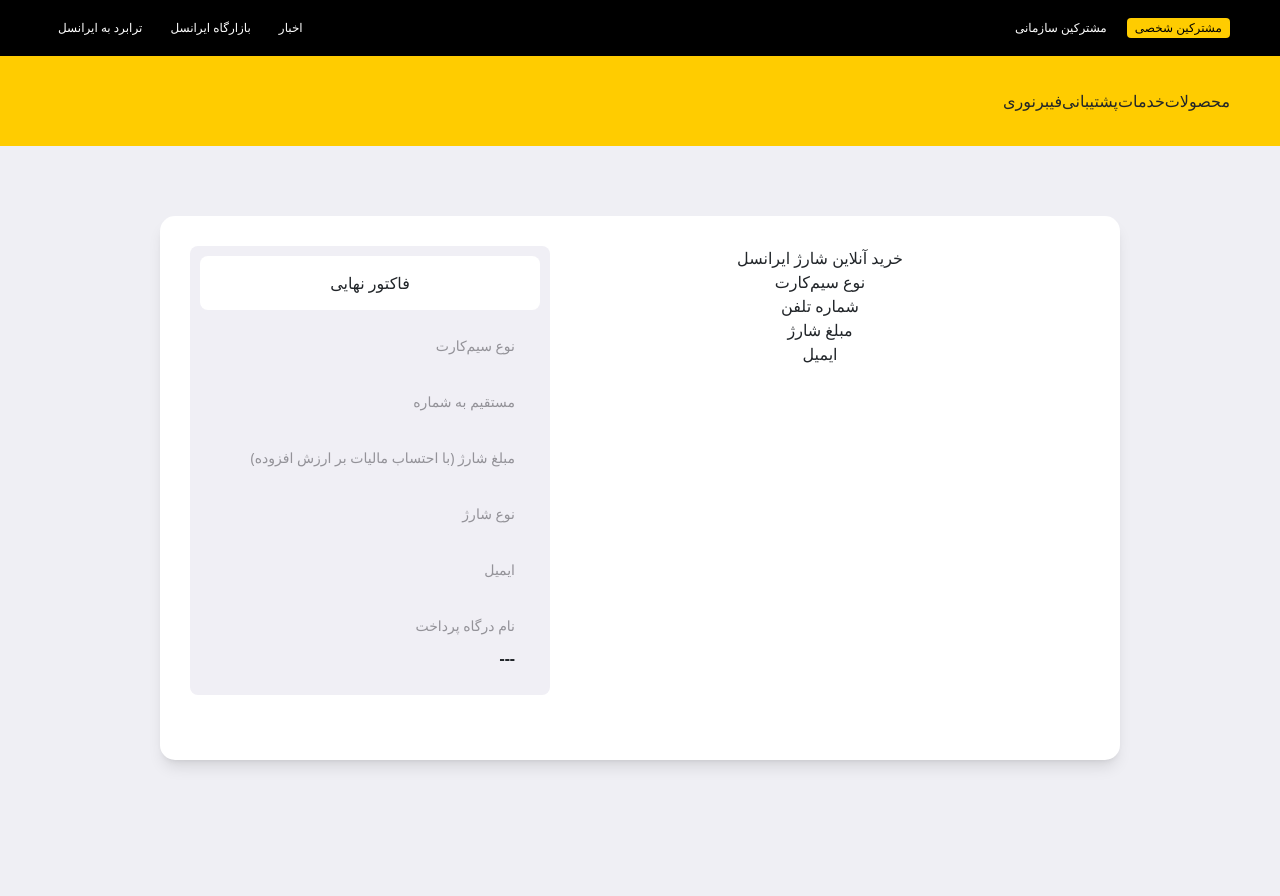
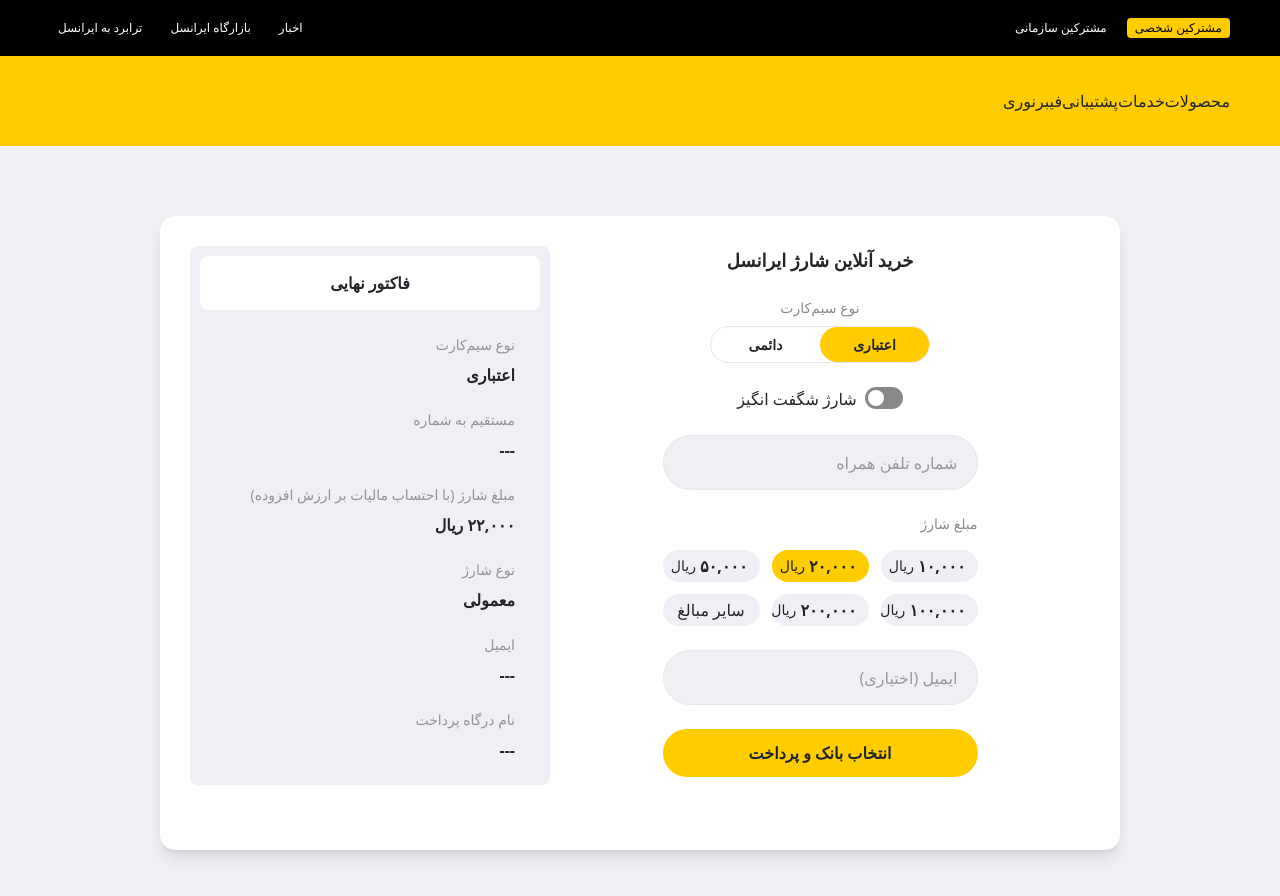
Before and after one commit to ErfanSefat/8SLA8-85507, a Next.js app: page / in a window 1280 px wide. Shown: the top 896 px of the page. Built offline with nearby package versions, Linux system fonts and the light colour scheme.

Commit message:
made switch, sim switch, textbox - completed the modal

```diff
--- a/components/BuyChargeModal.tsx
+++ b/components/BuyChargeModal.tsx
@@ -1,47 +1,182 @@
 "use client";
 
-import { useState } from "react";
+import { useEffect, useState } from "react";
+import SimSwitch from "./SimSwitch";
+import Switch from "./Switch";
+import Textbox from "./Textbox";
+import { CHARGE_VALUES } from "@/constants/chargeValue";
+import { ConvertEnToFaNumber } from "@/utils/formatNumber";
+import { chargeType } from "@/types/chargeType";
 
 export default function BuyChargeModal() {
-  const [simType, setSimType] = useState("");
-  const [number, setNumber] = useState("");
-  const [price, setPrice] = useState("");
-  const [chargeType, setChargeType] = useState("");
-  const [email, setEmail] = useState("");
+  const [simType, setSimType] = useState<"E" | "D">("E");
+  const [amazing, setAmazing] = useState(false);
+  const [number, setNumber] = useState();
+  const [price, setPrice] = useState<chargeType | undefined>(CHARGE_VALUES[1]);
+  const [isCustomPrice, setIsCustomePrice] = useState(false);
+  const [customPrice, setCustomePrice] = useState<number>();
+  const [email, setEmail] = useState<string>();
+
+  useEffect(() => {
+    if (amazing) {
+      setPrice(CHARGE_VALUES[2]);
+      setIsCustomePrice(false);
+    }
+  }, [amazing]);
+
+  function ChargeItem({ charge }: { charge: chargeType }) {
+    return (
+      <button
+        disabled={!charge.canBeAmazing && amazing}
+        className={`px-3 py-1 rounded-full flex gap-1 font-bold items-end ${
+          charge == price ? "bg-primary" : "bg-[#f0eff5]"
+        }
+        ${
+          !charge.canBeAmazing &&
+          amazing &&
+          "cursor-not-allowed text-[#1010104d]"
+        }`}
+        onClick={() => {
+          setPrice(charge);
+          setIsCustomePrice(false);
+        }}
+      >
+        {ConvertEnToFaNumber(`${charge?.value.toLocaleString()}`)}
+        {charge && <div className="font-medium text-sm mb-0.5">ریال</div>}
+      </button>
+    );
+  }
+
   return (
-    <div className="w-full bg-white p-[30px] pb-[65px] rounded-[15px] shadow-lg grid grid-cols-5">
-      <div className="col-span-3 flex flex-col items-center">
-        <h1>خرید آنلاین شارژ ایرانسل</h1>
-        <div>نوع سیم‌کارت</div>
-        <div>شماره تلفن</div>
-        <div>مبلغ شارژ</div>
-        <div>ایمیل</div>
+    <div className="bg-white p-[30px] pb-[65px] rounded-[15px] shadow-lg md:grid grid-cols-5 max-md:space-y-[25px]">
+      <div className="col-span-3 flex flex-col gap-6 items-center max-w-[315px] mx-auto">
+        <div className="text-lg font-bold">خرید آنلاین شارژ ایرانسل</div>
+        <div className="flex flex-col items-center gap-2">
+          <div className="text-[#8b8b8d] text-sm">نوع سیم‌کارت</div>
+          <SimSwitch simType={simType} setSimType={setSimType} />
+        </div>
+        <div className="flex gap-2">
+          <Switch state={amazing} setState={setAmazing} />
+          <label
+            htmlFor="charge-amazing"
+            onClick={() => setAmazing((prev) => !prev)}
+          >
+            شارژ شگفت انگیز
+          </label>
+        </div>
+        <div className="w-full">
+          <Textbox
+            name="phone"
+            type="number"
+            value={number}
+            label="شماره تلفن همراه"
+            setValue={setNumber}
+            maxDigit={11}
+          />
+        </div>
+        <div className="flex flex-col gap-2">
+          <div className="text-[#8b8b8d] text-sm mb-2">مبلغ شارژ</div>
+          <div className="w-full grid grid-cols-3 gap-3">
+            {CHARGE_VALUES.map((item: chargeType, idx) => (
+              <ChargeItem key={idx} charge={item} />
+            ))}
+            <button
+              className={`px-3 py-1 rounded-full ${
+                isCustomPrice ? "bg-primary" : "bg-[#f0eff5]"
+              } ${amazing && "cursor-not-allowed text-[#1010104d]"}`}
+              onClick={() => {
+                setIsCustomePrice(true);
+                setPrice(undefined);
+              }}
+              disabled={amazing}
+            >
+              سایر مبالغ
+            </button>
+            {isCustomPrice && (
+              <div className="col-span-full">
+                <Textbox
+                  name="زع"
+                  type="number"
+                  value={customPrice}
+                  label="مبلغ شارژ به ریال"
+                  setValue={setCustomePrice}
+                />
+                <div className="text-[#8b8b8d] text-sm text-center mt-2">
+                  حداقل ۱۰,۰۰۰ و حداکثر ۹۰۰,۰۰۰ ریال
+                </div>
+              </div>
+            )}
+          </div>
+        </div>
+        <div className="w-full">
+          <Textbox
+            name="email"
+            type="email"
+            value={email}
+            label="ایمیل (اختیاری)"
+            setValue={setEmail}
+          />
+        </div>
+        <button className="w-full py-3 rounded-full bg-primary font-bold max-md:hidden">
+          انتخاب بانک و پرداخت
+        </button>
       </div>
-      <div className="col-span-2 flex flex-col items-center bg-[#F0EFF5] p-[10px] pb-[25px] rounded-[8px] gap-[25px]">
-        <h5 className="bg-white w-full text-center rounded-[8px] py-[15px]">
+      <div
+        className="col-span-2 flex flex-col items-center bg-[#F0EFF5] rounded-[8px] gap-[25px]
+                   max-md:py-6 md:p-[10px] md:pb-[25px] max-md:bg-[#fff5cc] max-md:border max-md:border-[#ffd733] max-md:max-w-[315px] max-md:mx-auto"
+      >
+        <h5 className="bg-white w-full text-center rounded-[8px] py-[15px] font-bold max-md:hidden">
           فاکتور نهایی
         </h5>
-        <div className="w-full pr-[25px] flex flex-col gap-[25px]">
-          <Item title="نوع سیم‌کارت" value={simType} />
+        <div className="w-full px-[25px] flex flex-col gap-[10px] md:gap-[25px]">
+          <Item
+            title="نوع سیم‌کارت"
+            value={simType == "E" ? "اعتباری" : "دائمی"}
+          />
           <Item title="مستقیم به شماره" value={number} />
-          <Item
-            title="مبلغ شارژ (با احتساب مالیات بر ارزش افزوده)"
-            value={price}
-          />
-          <Item title="نوع شارژ" value={chargeType} />
+          <div className="lg:hidden">
+            <Item
+              title="مبلغ شارژ (+مالیات)"
+              value={ConvertEnToFaNumber(
+                `${
+                  isCustomPrice
+                    ? ((customPrice ?? 0) * 1.1)?.toLocaleString()
+                    : ((price?.value ?? 0) * 1.1)?.toLocaleString()
+                } ریال`
+              )}
+            />
+          </div>
+          <div className="max-lg:hidden">
+            <Item
+              title="مبلغ شارژ (با احتساب مالیات بر ارزش افزوده)"
+              value={ConvertEnToFaNumber(
+                `${
+                  isCustomPrice
+                    ? ((customPrice ?? 0) * 1.1)?.toLocaleString()
+                    : ((price?.value ?? 0) * 1.1)?.toLocaleString()
+                } ریال`
+              )}
+            />
+          </div>
+          <Item title="نوع شارژ" value={amazing ? "شگفت انگیز" : "معمولی"} />
           <Item title="ایمیل" value={email} />
           <Item title="نام درگاه پرداخت" value="---" />
         </div>
+      </div>
+      <div className="mx-auto w-full max-w-[315px] md:hidden">
+        <button className="w-full py-3 rounded-full bg-primary font-bold">
+          انتخاب بانک و پرداخت
+        </button>
       </div>
     </div>
   );
 }
 
-function Item({ title, value }: { title: string; value: string }) {
+function Item({ title, value }: { title: string; value?: string }) {
   return (
-    <div className="flex flex-col gap-[10px]">
-      <div className="text-[14px] text-[#939298]">{title}</div>
-      <div className="text-[16px] font-bold ">{value ?? "---"}</div>
+    <div className="flex md:flex-col max-md:justify-between gap-[10px]">
+      <div className="text-sm text-[#939298]">{title}</div>
+      <div className="text-sm md:text-[16px] font-bold ">{value ?? "---"}</div>
     </div>
   );
 }
--- a/components/Header.tsx
+++ b/components/Header.tsx
@@ -4,7 +4,7 @@
 
 export default function Header() {
   return (
-    <div className="w-full px-[50px] flex justify-between text-white h-14 bg-black">
+    <div className="w-full px-[50px] flex justify-between text-white h-14 bg-black max-lg:hidden">
       <ul className="flex items-center gap-3">
         {HEADER_LINKS.right.map((item: linkType) => (
           <Button key={item.id} href={item.href} varient={item.buttonVarient}>
--- /dev/null
+++ b/components/SimSwitch.tsx
@@ -0,0 +1,31 @@
+import { Dispatch, SetStateAction } from "react";
+
+export default function SimSwitch({
+  simType,
+  setSimType,
+}: {
+  simType: "E" | "D";
+  setSimType: Dispatch<SetStateAction<"E" | "D">>;
+}) {
+  return (
+    <div className="rounded-full w-[220px] relative flex h-[37px] items-center text-sm border">
+      <button
+        onClick={() => setSimType("E")}
+        className="w-1/2 text-center z-10 font-bold"
+      >
+        اعتباری
+      </button>
+      <button
+        onClick={() => setSimType("D")}
+        className="w-1/2 text-center z-10 font-bold"
+      >
+        دائمی
+      </button>
+      <div
+        className={`absolute bg-primary rounded-full w-1/2 h-full z-0 ${
+          simType == "D" ? "left-0" : "right-0"
+        }`}
+      ></div>
+    </div>
+  );
+}
--- /dev/null
+++ b/components/Switch.tsx
@@ -0,0 +1,24 @@
+import { Dispatch, SetStateAction } from "react";
+
+export default function Switch({
+  state,
+  setState,
+}: {
+  state: boolean;
+  setState: Dispatch<SetStateAction<boolean>>;
+}) {
+  return (
+    <div
+      className={`relative h-[22px] w-[38px] rounded-full cursor-pointer ${
+        state ? "bg-[#080]" : "bg-[#888]"
+      }`}
+      onClick={() => setState((prev) => !prev)}
+    >
+      <div
+        className={`absolute w-[16px] aspect-square rounded-full bg-white top-1/2 -translate-y-1/2 transition-all ${
+          state ? "right-[3px]" : "right-[19px]"
+        }`}
+      ></div>
+    </div>
+  );
+}
--- /dev/null
+++ b/components/Textbox.tsx
@@ -0,0 +1,47 @@
+import { ChangeEventHandler, Dispatch, SetStateAction } from "react";
+
+export default function Textbox({
+  label,
+  value,
+  type,
+  name,
+  setValue,
+  maxDigit,
+}: {
+  label: string;
+  value?: string | number;
+  type: string;
+  name: string;
+  setValue: Dispatch<SetStateAction<any>>;
+  maxDigit?: number;
+}) {
+  return (
+    <div className="relative cursor-text">
+      <input
+        type={type}
+        id={name}
+        value={value}
+        onChange={(e) =>
+          setValue(
+            maxDigit ? e.target.value.slice(0, maxDigit) : e.target.value
+          )
+        }
+        className="bg-[#efeff4] border rounded-full h-[55px] w-full px-5 pt-4 peer focus:outline focus:outline-1
+            [&::-webkit-outer-spin-button]:appearance-none
+            [&::-webkit-inner-spin-button]:appearance-none
+            [&::-webkit-search-cancel-button]:appearance-none
+            [-moz-appearance:textfield]"
+      />
+      <label
+        htmlFor={name}
+        className={`absolute top-1/2 -translate-y-1/2 right-5 text-[#999] transition-all cursor-text ${
+          value
+            ? "top-4 text-[12px]"
+            : "peer-focus:top-4 peer-focus:text-[12px] "
+        }`}
+      >
+        {label}
+      </label>
+    </div>
+  );
+}
--- /dev/null
+++ b/constants/chargeValue.ts
@@ -0,0 +1,7 @@
+export const CHARGE_VALUES = [
+  { value: 10000, canBeAmazing: false },
+  { value: 20000, canBeAmazing: false },
+  { value: 50000, canBeAmazing: true },
+  { value: 100000, canBeAmazing: true },
+  { value: 200000, canBeAmazing: true },
+];
--- /dev/null
+++ b/types/chargeType.ts
@@ -0,0 +1 @@
+export type chargeType = { value: number; canBeAmazing: boolean };
--- /dev/null
+++ b/utils/formatNumber.ts
@@ -0,0 +1,9 @@
+export function ConvertEnToFaNumber(str: string) {
+  const faNumbers = ["۰", "۱", "۲", "۳", "۴", "۵", "۶", "۷", "۸", "۹"];
+  const enNumbers = ["0", "1", "2", "3", "4", "5", "6", "7", "8", "9"];
+  let result = str;
+  enNumbers.forEach((en, idx) => {
+    result = result.replace(new RegExp(en, "g"), faNumbers[idx]);
+  });
+  return result;
+}
```
